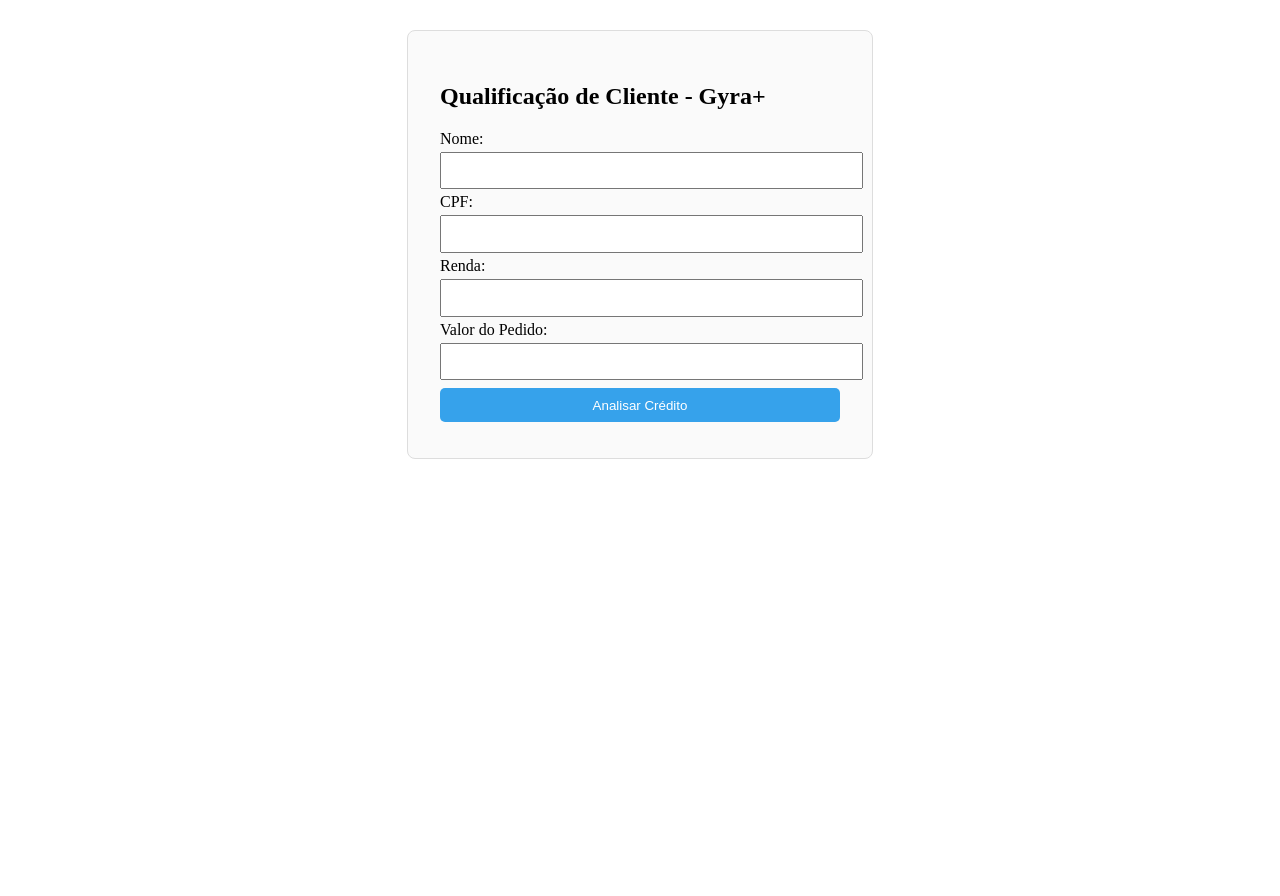
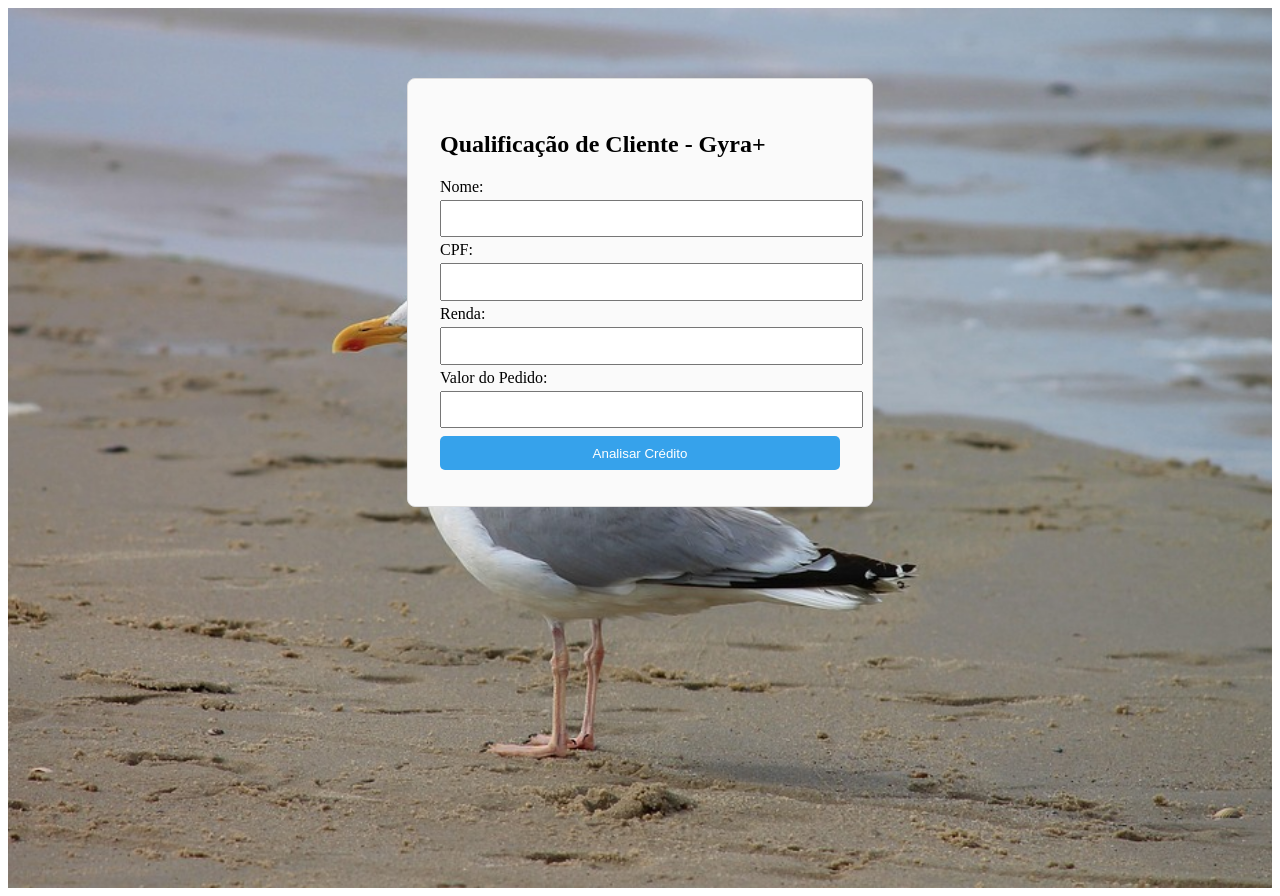
Before and after one commit to RafaeloXIII/gyra-qualificacao, a Vue app: page / in a window 1280 px wide. Before the commit the page ends 800 px from the top, so only its background shows below. Built offline with nearby package versions, Linux system fonts and the light colour scheme.

Commit message:
New backgroung image

```diff
--- a/src/components/QualificarCliente.vue
+++ b/src/components/QualificarCliente.vue
@@ -1,4 +1,5 @@
 <template>
+  <div class="bgimg">
     <div class="container">
       <h2>Qualificação de Cliente - Gyra+</h2>
       <form @submit.prevent="analisarCredito">
@@ -12,11 +13,11 @@
         </div>
         <div>
           <label>Renda:</label>
-        <input v-model.number="renda" type="number" required />
+          <input v-model.number="renda" type="number" min="0" onkeypress="return event.charCode != 45" required />
         </div>
         <div>
           <label>Valor do Pedido:</label>
-        <input v-model.number="valor_pedido" type="number" required />
+          <input v-model.number="valor_pedido" type="number" min="1" required />
         </div>
         <button type="submit">Analisar Crédito</button>
       </form>
@@ -26,6 +27,7 @@
         <p><strong>Status:</strong> {{ resultado.status }}</p>
         <p v-if="resultado.limite_aprovado"><strong>Limite aprovado:</strong> R$ {{ resultado.limite_aprovado }}</p>
         <p v-if="resultado.mensagem"><strong>Mensagem:</strong> {{ resultado.mensagem }}</p>
+      </div>
     </div>
   </div>
 </template>
@@ -68,7 +70,15 @@
 }
 </script>
 
-<style>
+<style scoped>
+.bgimg {
+  background-image: url('@/assets/herring-gull-2494975_960_720-637017194.jpg'); /* ou um URL externo */
+  background-size: cover;
+  background-position: center;
+  min-height: 100vh;
+  padding: 40px;
+  color: #000; /* se a imagem for escura */
+}
 .container {
   max-width: 400px;
   margin: 30px auto;
```
Also changed, not shown: src/assets/herring-gull-2494975_960_720-637017194.jpg (added). Lines whose indentation alone changed are shown as unchanged.
